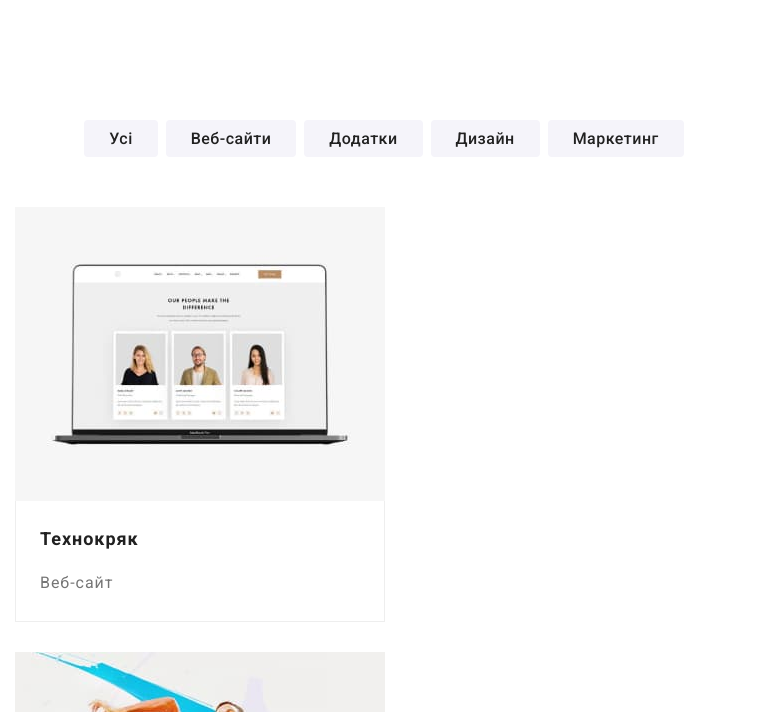
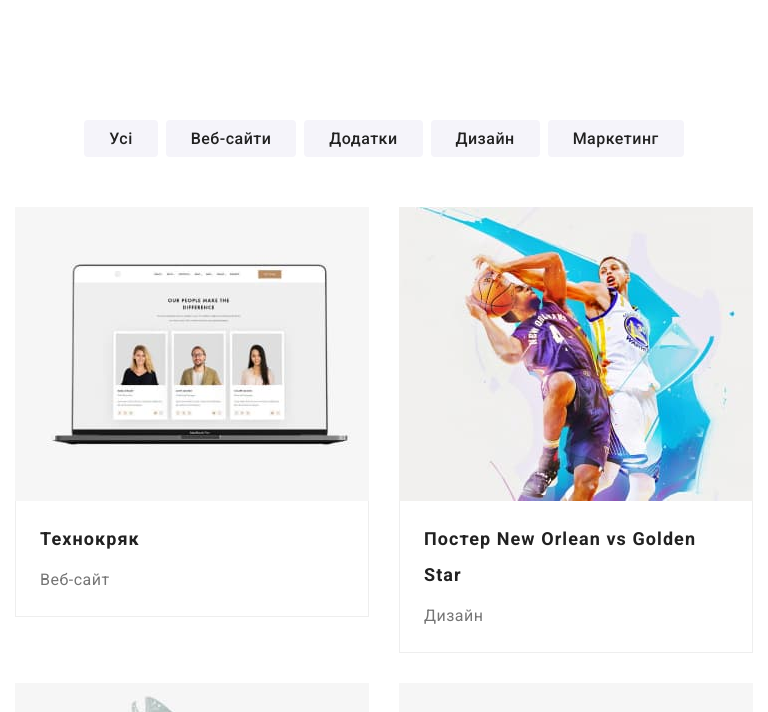
Before and after one commit to KolyaSeneta/goit-markup-hw-08, a plain HTML site: page portfolio.html in a window 768 px wide. Shown: the part 88-800 px from the top of the page. Drawn offline with nearby package versions, Linux system fonts and the light colour scheme.

Commit message:
portfolio

```diff
--- a/scss/tablet/_footer-tablet.scss
+++ b/scss/tablet/_footer-tablet.scss
@@ -13,7 +13,7 @@
         justify-content: center;
         margin-bottom: 60px;
        width: 232px;
-       margin-left: 76px;
+       margin-left: 61px;
 
 
     }
@@ -36,6 +36,7 @@
         flex-direction: column;
         justify-content: center;
         align-items: center;
+        margin-left: 78px;
 
     }
         .subscribe__mail{
--- a/scss/tablet/_portfolio-tablet.scss
+++ b/scss/tablet/_portfolio-tablet.scss
@@ -0,0 +1,30 @@
+@media screen and (min-width: 481px) and (max-width: 768px) {
+    // .portfolio{
+    //         display: flex;
+    //         flex-basis: calc((100% - 30px) / 2);
+    //     }
+    .portfolio__text--label{
+            font-size: 18px;
+            line-height: 1.56;
+
+            letter-spacing: 0.03em;
+    }
+    .portfolio__title{
+        font-size: 18px;
+            line-height: 2;
+            letter-spacing: 0.06em;
+
+    }
+    .portfolio__text{
+        font-size: 16px;
+            line-height: 1.88;
+
+            letter-spacing: 0.03em;
+
+    }
+    .portfolio__item{
+        max-width: 354px;
+    }
+
+
+}
```
Also changed, not shown: css/main.css, css/main.min.css, 2 other files.
